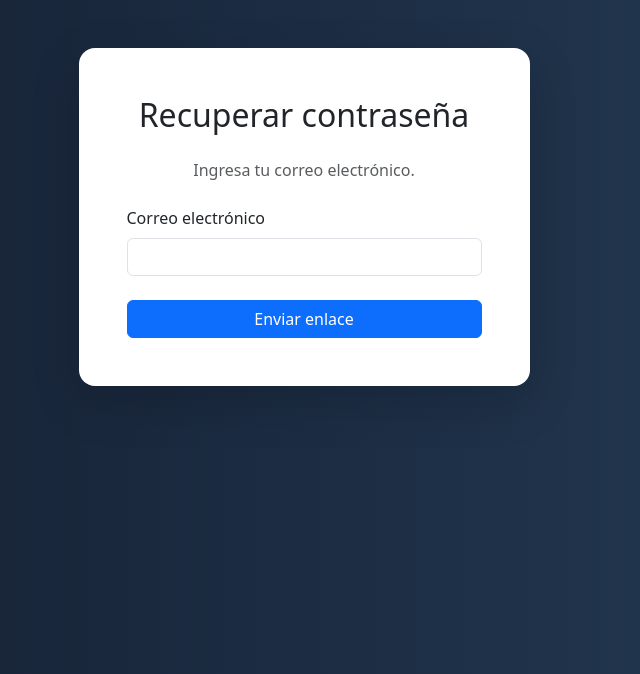
After one commit to jeffersoncordobap/bistro-master, a Django app: page /password-reset/ in a window 1280 px wide. The commit adds this page. Shown: the top 674 px of the page, without its empty margins (336-976 px from the left). Run offline with Django 5.2, Linux system fonts and the light colour scheme.

Commit message:
feat:Recuperación de contraseña inicio de sesión y email unico

```diff
--- a/apps/usuarios/forms.py
+++ b/apps/usuarios/forms.py
@@ -1,5 +1,6 @@
 from django import forms
 from django.contrib.auth.forms import UserCreationForm
+from django.contrib.auth.forms import PasswordResetForm
 
 from .models import Usuario
 
@@ -225,3 +226,14 @@ class UsuarioUpdateForm(forms.ModelForm):
                 )
 
         return cleaned_data
+
+
+class CustomPasswordResetForm(PasswordResetForm):
+
+    def __init__(self, *args, **kwargs):
+
+        super().__init__(*args, **kwargs)
+
+        self.fields['email'].widget.attrs.update({
+            'class': 'form-control'
+        })
--- a/apps/usuarios/models.py
+++ b/apps/usuarios/models.py
@@ -44,6 +44,10 @@ class Usuario(AbstractUser):
         blank=True
     )
 
+    email = models.EmailField(
+    unique=True
+    )
+
     class Meta:
         constraints = [
             models.UniqueConstraint(
--- a/apps/usuarios/urls.py
+++ b/apps/usuarios/urls.py
@@ -1,4 +1,6 @@
 from django.urls import path
+from django.contrib.auth import views as auth_views
+from .forms import CustomPasswordResetForm
 
 from . import views
 
@@ -63,4 +65,39 @@ urlpatterns = [
     views.logout_usuario,
     name='logout'
     ),
+
+
+
+    path(
+    'password-reset/',
+    auth_views.PasswordResetView.as_view(
+        template_name='usuarios/password_reset.html',
+        form_class=CustomPasswordResetForm
+    ),
+    name='password_reset'
+    ),
+
+    path(
+        'password-reset/done/',
+        auth_views.PasswordResetDoneView.as_view(
+            template_name='usuarios/password_reset_done.html'
+        ),
+        name='password_reset_done'
+    ),
+
+    path(
+        'reset/<uidb64>/<token>/',
+        auth_views.PasswordResetConfirmView.as_view(
+            template_name='usuarios/password_reset_confirm.html'
+        ),
+        name='password_reset_confirm'
+    ),
+
+    path(
+        'reset/done/',
+        auth_views.PasswordResetCompleteView.as_view(
+            template_name='usuarios/password_reset_complete.html'
+        ),
+        name='password_reset_complete'
+    ),
 ]
--- /dev/null
+++ b/templates/usuarios/password_reset.html
@@ -0,0 +1,83 @@
+<!DOCTYPE html>
+<html lang="es">
+
+<head>
+
+    <meta charset="UTF-8">
+
+    <title>
+        Recuperar contraseña
+    </title>
+
+    <link href="https://cdn.jsdelivr.net/npm/bootstrap@5.3.7/dist/css/bootstrap.min.css"
+          rel="stylesheet">
+
+</head>
+
+<body style="background: linear-gradient(to right, #141e30, #243b55);">
+
+    <div class="container py-5">
+
+        <div class="row justify-content-center">
+
+            <div class="col-md-5">
+
+                <div class="card shadow-lg border-0 rounded-4">
+
+                    <div class="card-body p-5">
+
+                        <h2 class="text-center mb-4">
+
+                            Recuperar contraseña
+
+                        </h2>
+
+                        <p class="text-muted text-center mb-4">
+
+                            Ingresa tu correo electrónico.
+
+                        </p>
+
+                        <form method="POST">
+
+                            {% csrf_token %}
+
+                            <div class="mb-4">
+
+                                <label class="form-label">
+
+                                    Correo electrónico
+
+                                </label>
+
+                                {{ form.email }}
+
+                            </div>
+
+                            <div class="d-grid">
+
+                                <button
+                                    type="submit"
+                                    class="btn btn-primary">
+
+                                    Enviar enlace
+
+                                </button>
+
+                            </div>
+
+                        </form>
+
+                    </div>
+
+                </div>
+
+            </div>
+
+        </div>
+
+    </div>
+
+</body>
+
+</html>
--- /dev/null
+++ b/templates/usuarios/password_reset_done.html
@@ -0,0 +1,3 @@
+<h2>
+    Correo enviado correctamente.
+</h2>
```
Also changed, not shown: config/settings.py (+9 -0 lines), templates/usuarios/login.html (+12 -0 lines), templates/usuarios/password_reset_complete.html (added, +7 -0 lines), templates/usuarios/password_reset_confirm.html (added, +11 -0 lines), apps/usuarios/migrations/0002_alter_usuario_email.py (added), 1 other file.
